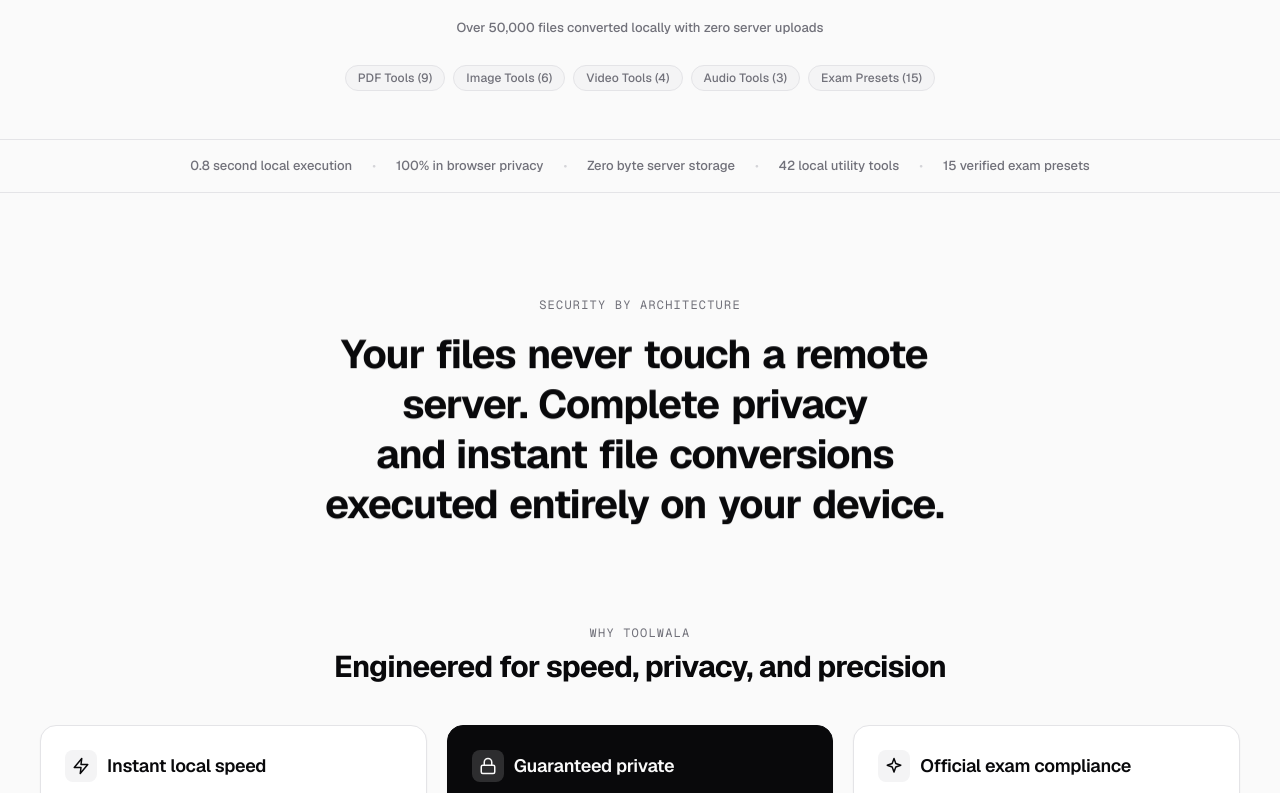
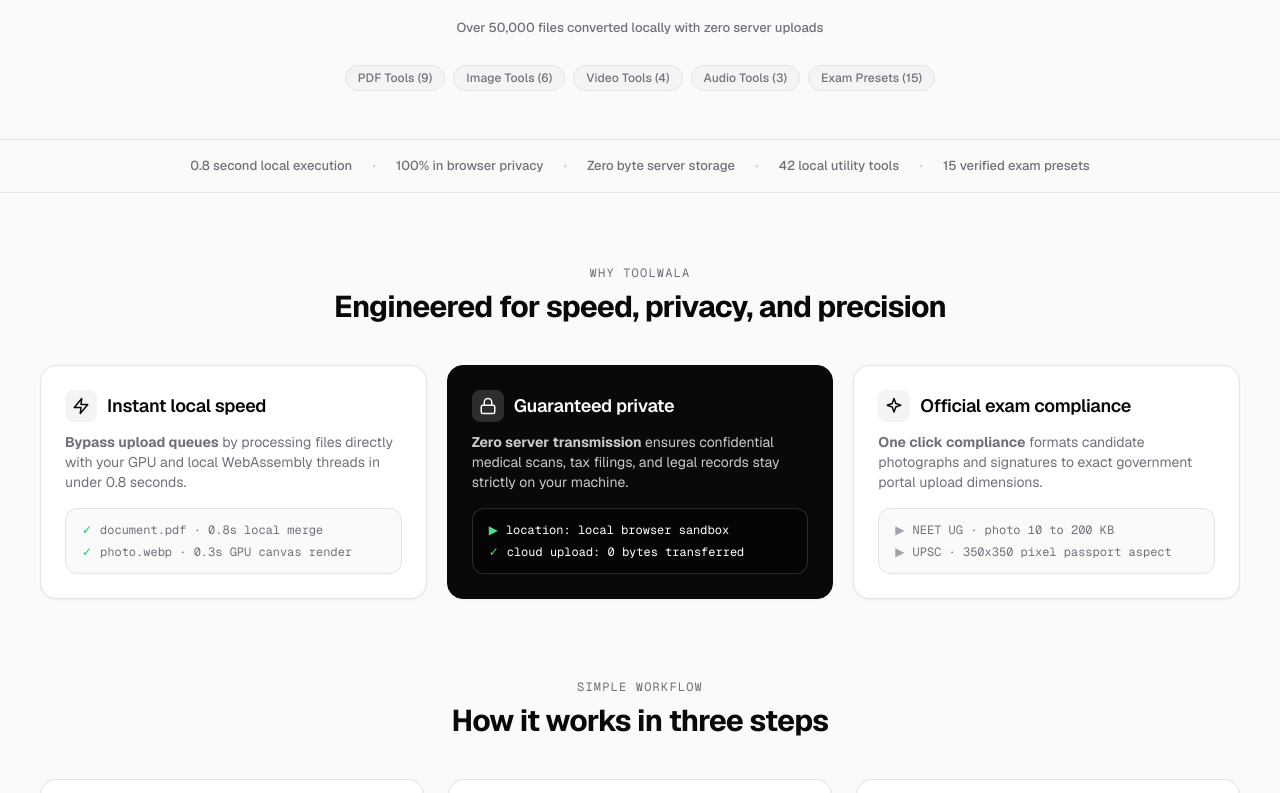
Before and after one commit to Jalaj1973/Toolwala, a React (Vite) app: page / in a window 1280 px wide. Shown: the part 435-1228 px from the top of the page. Built offline with nearby package versions, Linux system fonts and the light colour scheme; no server answers.

Commit message:
remove: Remove TaglineReveal section per user request

```diff
--- a/src/components/TaglineReveal.jsx
+++ /dev/null
@@ -1,105 +0,0 @@
-import { useEffect, useRef, useState } from 'react';
-
-/**
- * TaglineReveal — Mandatory Landing Page Design Component (Rule B11)
- *
- * Requirements:
- * - Minimum two lines of text.
- * - Max-width capped at 680px with meaningful line breaks.
- * - Words start at 25-35% opacity.
- * - As the section scrolls into view, words activate one at a time in reading order.
- * - Uses custom cubic-bezier(0.32, 0.72, 0, 1) transition.
- * - Uses IntersectionObserver (no unthrottled scroll listener).
- */
-export default function TaglineReveal({
-  text = 'Your files never touch a remote server. Complete privacy and instant file conversions executed entirely on your device.',
-}) {
-  const containerRef = useRef(null);
-  const [activeWordIndex, setActiveWordIndex] = useState(-1);
-
-  const words = text.split(' ');
-
-  useEffect(() => {
-    const el = containerRef.current;
-    if (!el) return;
-
-    // Create an observer that tracks scroll depth across the section
-    const observer = new IntersectionObserver(
-      (entries) => {
-        entries.forEach((entry) => {
-          if (entry.isIntersecting) {
-            // Ratio between 0.15 and 0.85 mapped to total words
-            const ratio = Math.min(Math.max((entry.intersectionRatio - 0.15) / 0.7, 0), 1);
-            const targetIndex = Math.floor(ratio * words.length);
-            setActiveWordIndex(targetIndex);
-          }
-        });
-      },
-      {
-        threshold: Array.from({ length: 30 }, (_, i) => i / 30),
-      }
-    );
-
-    observer.observe(el);
-    return () => observer.disconnect();
-  }, [words.length]);
-
-  return (
-    <section
-      ref={containerRef}
-      className="section container"
-      style={{
-        paddingTop: '64px',
-        paddingBottom: '64px',
-        textAlign: 'center',
-      }}
-    >
-      <div
-        style={{
-          maxWidth: '680px',
-          margin: '0 auto',
-        }}
-      >
-        <p
-          className="text-eyebrow"
-          style={{
-            marginBottom: '16px',
-            color: 'var(--fg-muted)',
-          }}
-        >
-          Security by Architecture
-        </p>
-
-        <h2
-          style={{
-            fontSize: 'clamp(28px, 4vw, 40px)',
-            lineHeight: '1.25',
-            fontWeight: 700,
-            letterSpacing: '-0.03em',
-            margin: '0 auto',
-          }}
-        >
-          {words.map((word, i) => {
-            const isRevealed = i <= activeWordIndex;
-            return (
-              <span
-                key={i}
-                style={{
-                  display: 'inline-block',
-                  marginRight: '0.28em',
-                  opacity: isRevealed ? 1 : 0.28,
-                  color: isRevealed ? 'var(--fg)' : 'var(--fg-muted)',
-                  transform: isRevealed ? 'translateY(0)' : 'translateY(2px)',
-                  transition: 'opacity 0.45s cubic-bezier(0.32, 0.72, 0, 1), transform 0.45s cubic-bezier(0.32, 0.72, 0, 1)',
-                  willChange: 'opacity, transform',
-                }}
-              >
-                {word}
-              </span>
-            );
-          })}
-        </h2>
-      </div>
-    </section>
-  );
-}
--- a/src/pages/HomePage.jsx
+++ b/src/pages/HomePage.jsx
@@ -1,7 +1,6 @@
 import { Link } from 'react-router-dom';
 import ToolCard from '../components/ToolCard';
 import StatCard from '../components/StatCard';
-import TaglineReveal from '../components/TaglineReveal';
 import FaqSection from '../components/FaqSection';
 import { popularTools, tools } from '../data/tools';
 import { useLanguage } from '../context/LanguageContext';
@@ -117,12 +116,6 @@
         </div>
       </div>
 
-      {/* =========================================================================
-          3. Mandatory Tagline Reveal Section (Rule B11)
-          ========================================================================= */}
-      <TaglineReveal
-        text="Your files never touch a remote server. Complete privacy and instant file conversions executed entirely on your device."
-      />
 
       {/* =========================================================================
           4. Benefits Section (Rules A2 & A5: Bold benefit first, outcome driven)
```
